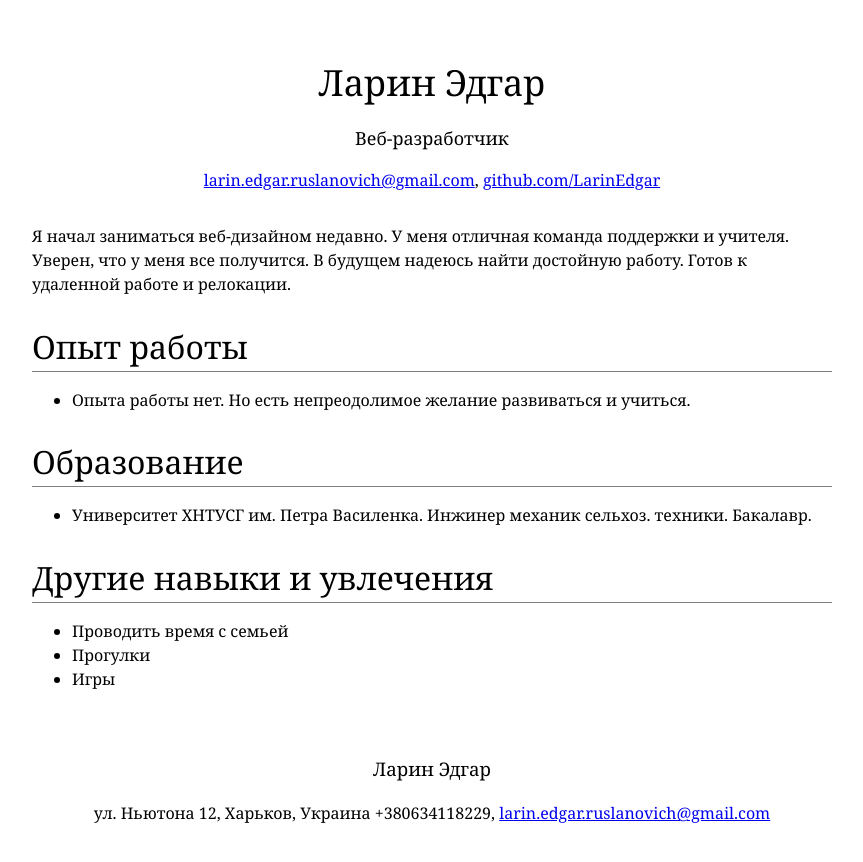
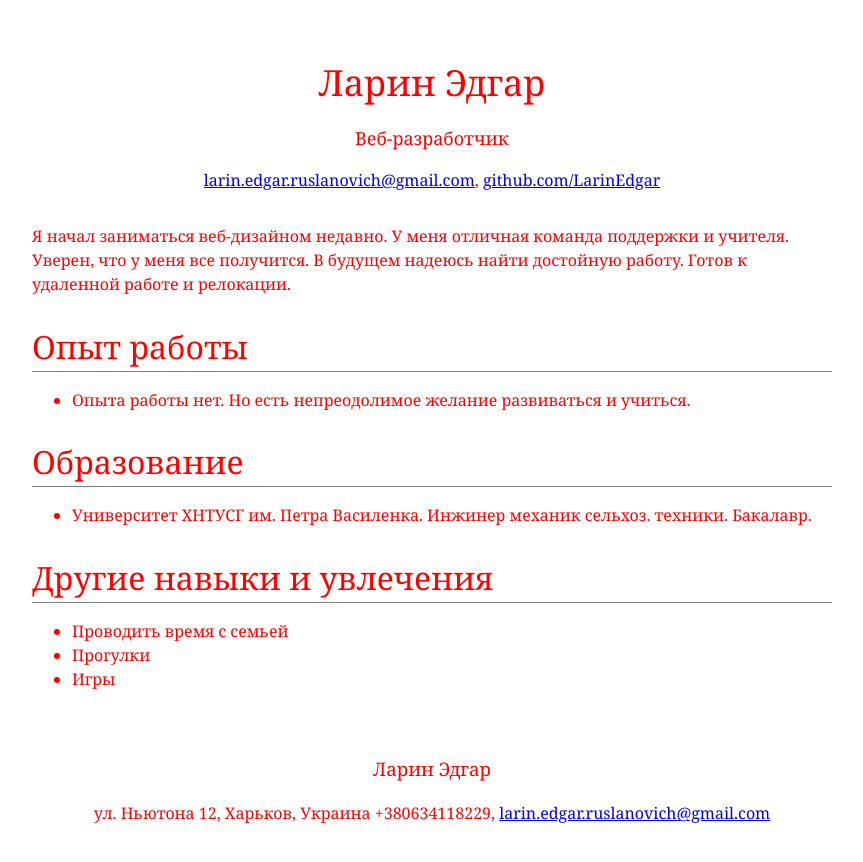
Before and after one commit to LarinEdgar/Wican.github.io, a plain HTML site: page index.html in a window 1280 px wide. Shown: the whole page, without its empty margins (208-1071 px from the left). Drawn offline with Linux system fonts and the light colour scheme; files that its build step writes are made by us from their sources.

Commit message:
Update style.css

```diff
--- a/style.css
+++ b/style.css
@@ -6,6 +6,7 @@
   line-height: 1.5;
   padding-top: 32px;
   padding-bottom: 32px;
+  color: RED;
 }
 
 #wrapper {
```
